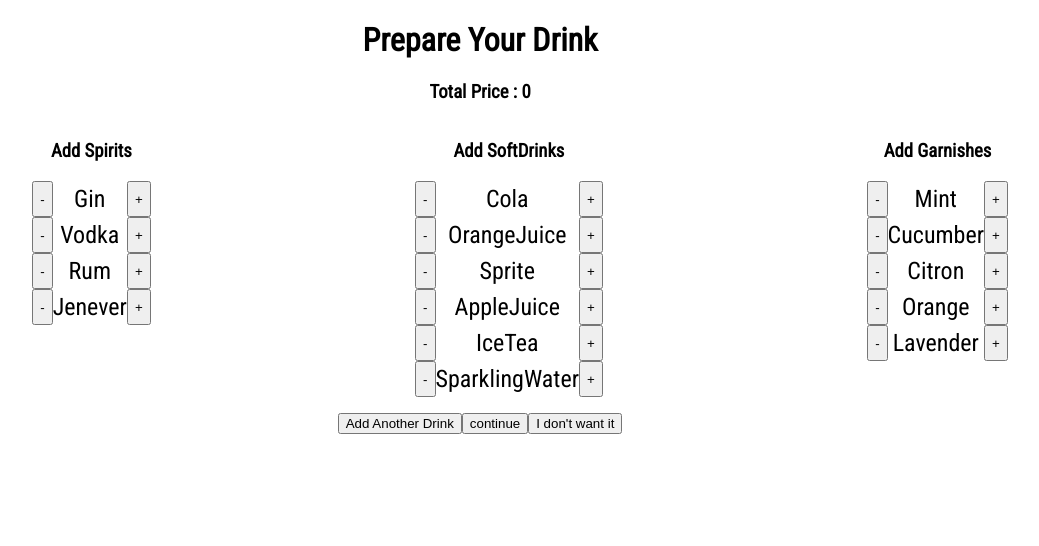
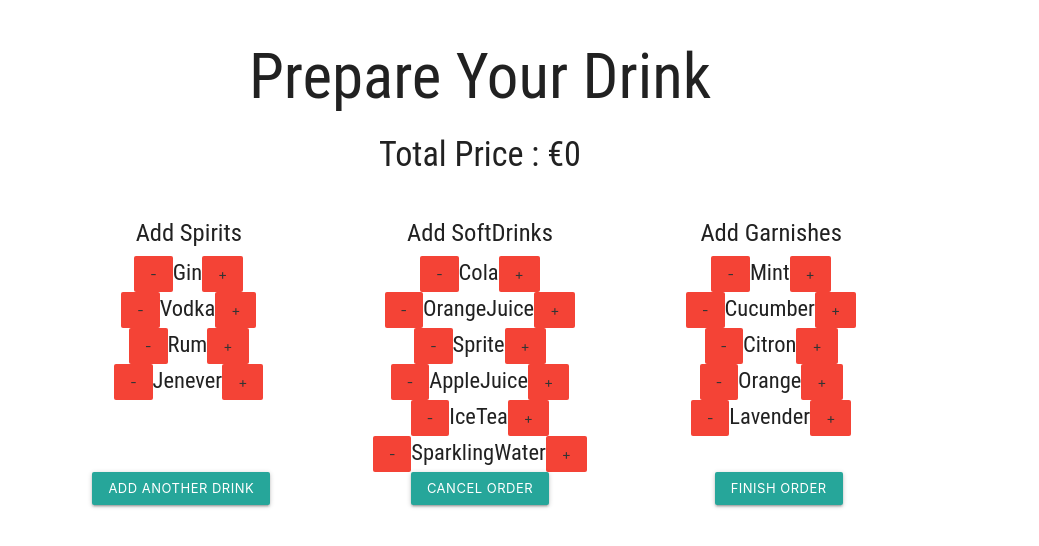
Before and after one commit to rawaldeep/comands, a React (Create React App) app: page / in a window 1280 px wide. Shown: the top 546 px of the page, without its empty margins (160-1199 px from the left). Built offline with nearby package versions, Linux system fonts and the light colour scheme.

Commit message:
material css

```diff
--- a/public/index.html
+++ b/public/index.html
@@ -21,7 +21,8 @@
       work correctly both with client-side routing and a non-root public URL.
       Learn how to configure a non-root public URL by running `npm run build`.
     -->
-    <link href="https://fonts.googleapis.com/css?family=Roboto+Condensed" rel="stylesheet">
+       <link href="https://fonts.googleapis.com/icon?family=Material+Icons" rel="stylesheet">
+
     <title>Drinkomaker</title>
   </head>
   <body>
--- a/src/App.css
+++ b/src/App.css
@@ -1,6 +1,7 @@
 .App {
   text-align: center;
   font-family: "Roboto Condensed", sans-serif;
+  transition: all 0.3s ease;
 }
 .App ul{
   list-style-type: none;
@@ -26,43 +27,6 @@
   font-size: calc(10px + 2vmin);
   color: white;
 }
-#ingredients{
-  display: flex;
-  justify-content: space-around;
-}
-#orderSummery{
-  width: 100%;
-  max-width: 500px;
-  padding-right: 20px;
-  padding-left: 20px;
-  margin: auto;
-}
-#orderSummery ul{
-  background-color: #ffffff;
-  border-radius: 10px;
-  box-shadow: 0 14px 28px rgba(0, 0, 0, 0.1), 0 10px 10px rgba(0, 0, 0, 0.13);
-  margin: 50px 0;
-  padding: 50px 30px 30px;
-}
-#orderSummery ul li{
-  display: flex;
-  justify-content: space-evenly;
-}
-#ingredients ul li{
-  display: flex;
-  justify-content: space-between;
-}
-#orderSummery ul li h3{
-  font-size: 21px;
-  color: #b7bcc3;
-  letter-spacing: 1px;
-}
-#orderSummery ul li p{
-  float: left;
-  color: #344760;
-  font-size: 16px;
-  letter-spacing: .5px;
-}
 .App-link {
   color: #61dafb;
 }
--- a/src/App.js
+++ b/src/App.js
@@ -61,7 +61,6 @@ class App extends Component {
       let goback = document.getElementById("ingredients").style.display;
       if(goback === 'none'){
         document.getElementById("ingredients").style.display = "flex";
-        document.getElementById("orderSummery").innerHTML = '';
       }
 
     };
@@ -122,30 +121,44 @@ class App extends Component {
   render() {
     return (
       <div className="App">
+      <div className="row">
+      <div class="container">
+      <div className="col s12">
+      <div className="row">
       <h1>Prepare Your Drink</h1>
-      <h3 id="price">Total Price : {this.state.TotalPrice}</h3>
-      <div className="reciept">
-      <Order bill={this.state.Order} remover={this.removeItem}/>
-      </div>
-      <div className="addOrder">
+      <h4 id="price">Total Price : €{this.state.TotalPrice}</h4>
+      <div className="col s12">
       <ul id="ingredients">
-      <ul>
-      <h3>Add Spirits</h3>
+      <ul className="col s4">
+      <h5>Add Spirits</h5>
       <Drinks things={this.Spiritskeys} prices={this.SpiritsValues} add={()=>this.addThis} sub={()=>this.subThis}/>
       </ul>
-       <ul>
-       <h3>Add SoftDrinks</h3>
+       <ul className="col s4">
+       <h5>Add SoftDrinks</h5>
        <Drinks things={this.SoftDrinkKeys} prices={this.SoftDrinkValues} add={()=>this.addThis} sub={()=>this.subThis}/>
        </ul>
-       <ul>
-         <h3>Add Garnishes</h3>
+       <ul className="col s4">
+         <h5>Add Garnishes</h5>
        <Drinks things={this.GarnishesKeys} prices={this.GarnishesValues} add={()=>this.addThis} sub={()=>this.subThis}/>
        </ul>
        </ul>
       </div>
-       <button onClick={()=> this.addDrink()}>Add Another Drink</button>
-       <button onClick={ ()=> this.finishOrder()}>continue</button>
-       <button onClick={ ()=> this.clearOrder()}>I don't want it</button>
+      <div className="row">
+      <div className="col s12">
+      <div className="col s4"><button className="waves-effect waves-light btn-small" onClick={()=> this.addDrink()}>Add Another Drink</button></div>
+      <div className="col s4"><button className="waves-effect waves-light btn-small" onClick={ ()=> this.clearOrder()}>Cancel Order</button></div>
+      <div className="col s4"><button className="waves-effect waves-light btn-small" onClick={ ()=> this.finishOrder()}>Finish Order</button></div>
+      </div>
+      </div>{/* Buttons/controls  */}
+      </div>
+      </div>
+      <div className="col s12">
+      <div className="row">
+      <Order bill={this.state.Order} remover={this.removeItem}/>
+      </div>
+      </div>
+      </div>{/*Main Container*/ }
+      </div>
       </div>
     );
   }
--- a/src/components/Drinks.js
+++ b/src/components/Drinks.js
@@ -1,17 +1,18 @@
-import React, { Component } from 'react';
+import React from 'react';
 
-class Drinks extends Component {
-    render() {
-      return this.props.things.map((item, index) => (
+const Drinks = (props) => {
+      return props.things.map((item, index) => (
         <li key={index} name={item}>
-        <button data-tag={item} data-index={index} data-price={this.props.prices[index]} onClick={this.props.sub(item)}>-</button>
+        <button className="waves-effect waves-teal btn-flat red" data-tag={item} data-index={index} data-price={props.prices[index]} onClick={props.sub(item)}>-</button>
         <span>
             {item}
         </span>
-        <button data-tag={item} data-price={this.props.prices[index]} onClick={this.props.add(item)}>+</button>
+        <button className="waves-effect waves-teal btn-flat red" data-tag={item} data-price={props.prices[index]} onClick={props.add(item)}>
+        +
+        </button>
         </li>
     ));
-    }
+
   }
 
   export default Drinks;
--- a/src/components/Order.js
+++ b/src/components/Order.js
@@ -1,14 +1,18 @@
 import React from 'react';
 const Order = (props) => {
       return props.bill.map((item, index) => (
-        <div key={index} data-key={index}>
-        <h3>Drink {(index+1)} : </h3>
-        <p>Ingredients: {item.orderIngriendients}</p>
-        <p>Price of drink: {item.orderPrice}</p>
-        <button onClick={()=> props.remover(index, item.orderPrice)} >I don't want this drink</button>
+        <div className="col s4" key={index} data-key={index}>
+          <div className="card blue-grey darken-1">
+            <div className="card-content white-text">
+              <span className="card-title">Drink {(index+1)} : </span>
+              <p>Ingredients:<br/> {item.orderIngriendients.join(", ")}</p>
+            <p>Price of drink:<br/>  €{item.orderPrice}</p>
+            </div>
+            <div className="card-action">
+              <a onClick={()=> props.remover(index, item.orderPrice)} >I don't want this drink</a>
+            </div>
+          </div>
         </div>
     ));
     }
-
-
   export default Order;
--- a/src/index.js
+++ b/src/index.js
@@ -2,5 +2,6 @@ import React from 'react';
 import ReactDOM from 'react-dom';
 import './index.css';
 import App from './App';
+import 'materialize-css/dist/css/materialize.min.css';
 
 ReactDOM.render(<App />, document.getElementById('root'));
```
Also changed, not shown: 1 other file (tests, documents, lock files or other folders).
